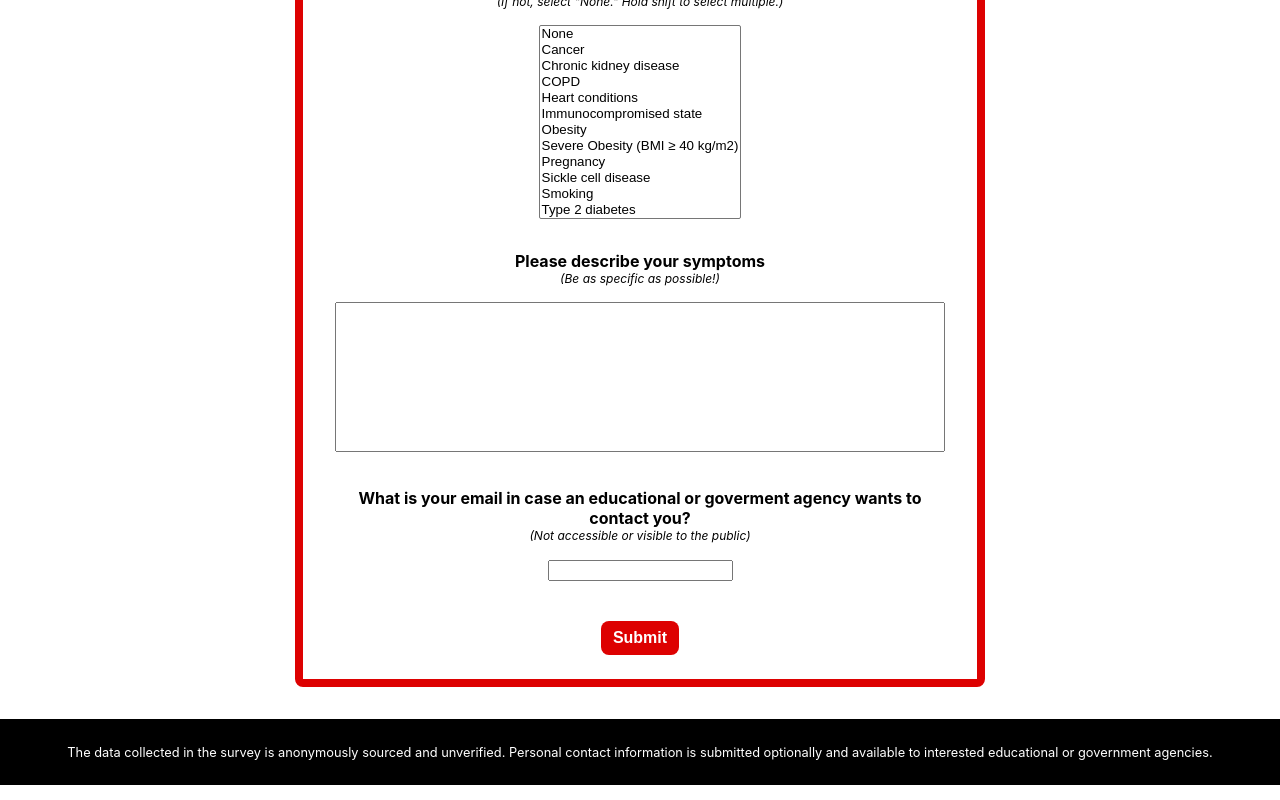
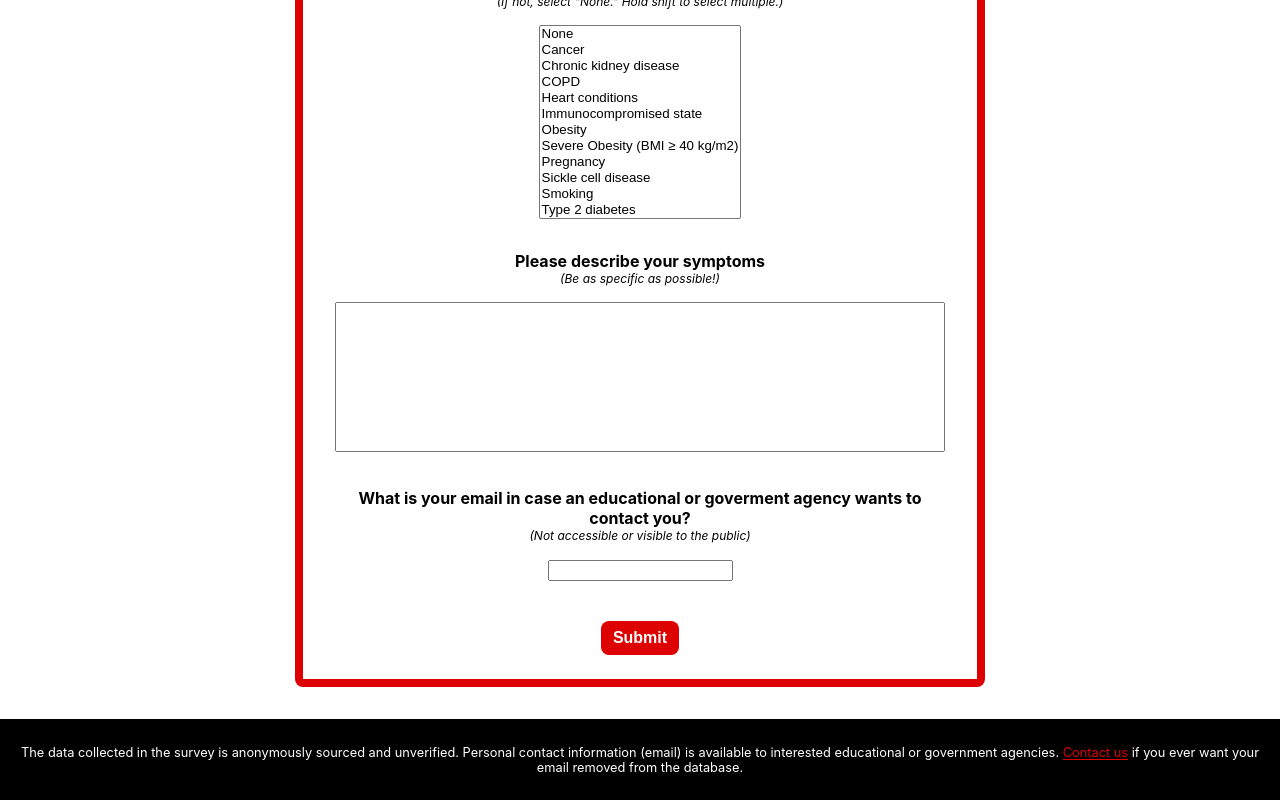
Before and after one commit to sdennett55/long_covid_registry, a Next.js app: page /survey in a window 1280 px wide. Shown: the part 993-1793 px from the top of the page. Built offline with nearby package versions, Linux system fonts and the light colour scheme.

Commit message:
set up thank you flow for survey

```diff
--- a/components/Page.js
+++ b/components/Page.js
@@ -1,5 +1,6 @@
 import Head from 'next/head'
 import GoogleFonts from 'next-google-fonts';
+import InlineLink from '../components/InlineLink';
 import styles from '../styles/Page.module.css'
 
 const Page = ({ children, headTitle }) => {
@@ -26,7 +27,7 @@ const Page = ({ children, headTitle }) => {
         </div>
       </div>
       <footer className={styles.footer}>
-        <p className={styles.footerText}>The data collected in the survey is anonymously sourced and unverified. Personal contact information is submitted optionally and available to interested educational or government agencies.</p>
+        <p className={styles.footerText}>The data collected in the survey is anonymously sourced and unverified. Personal contact information (email) is available to interested educational or government agencies. <InlineLink mailto="longcovidregistry@gmail.com">Contact us</InlineLink> if you ever want your email removed from the database.</p>
       </footer>
     </>
   );
--- a/models/User.js
+++ b/models/User.js
@@ -44,7 +44,7 @@ const UserSchema = new mongoose.Schema({
 });
 
 // User Class
-const User = mongoose.models.User || mongoose.model('User', UserSchema);
+const User = mongoose?.models?.User || mongoose.model('User', UserSchema);
 
 // Create a new User
 async function createUser(state) {
--- a/pages/survey.js
+++ b/pages/survey.js
@@ -7,6 +7,7 @@ import Form from '../components/Form';
 import FormSection from '../components/FormSection';
 import TextArea from '../components/TextArea';
 import LinkButton from '../components/LinkButton';
+import InlineLink from '../components/InlineLink';
 import axios from 'axios';
 import styles from '../styles/Survey.module.css'
 
@@ -27,6 +28,7 @@ export default function Survey() {
   const [state, setState] = useState(initialState);
   const [isLoading, setIsLoading] = useState(false);
   const [error, setError] = useState('');
+  const [isSuccess, setIsSuccess] = useState(false);
   const updateState = (e) => {
     setState({ ...state, [e.target.name]: e.target.value })
   };
@@ -36,11 +38,6 @@ export default function Survey() {
   };
   const handleSubmit = e => {
     e.preventDefault();
-    const hasInvalidFormValues = Object.values(state).some(stateValue => !stateValue)
-    if (hasInvalidFormValues) {
-      alert('Please enter valid form values!');
-      return;
-    }
 
     setIsLoading(true);
 
@@ -49,15 +46,26 @@ export default function Survey() {
       setIsLoading(false);
       if (res.status === 200 && res.data) {
         setError('');
+        setIsSuccess(true);
         console.log('success!', res);
       } else {
         setError(res.data);
+        setIsSuccess(false);
       }
     });
   };
 
   return (
     <Page headTitle="Long COVID Registry | Survey">
+      {isSuccess ? (
+        <>
+          <PageTitle>
+            Thank you!
+          </PageTitle>
+          <BodyText className={styles.bodyText}>Thank you for taking the survey! Please navigate here if you'd like to see <InlineLink href="/data">the data so far.</InlineLink></BodyText>
+        </>
+      ) : (
+          <>
             <PageTitle>
               Long COVID Survey
       </PageTitle>
@@ -122,16 +130,18 @@ export default function Survey() {
                 </select>
               </FormSection>
               <FormSection title="Please describe your symptoms" subtitle="Be as specific as possible!">
-          <TextArea name="symptoms" onChange={updateState} />
+                <TextArea required name="symptoms" onChange={updateState} />
               </FormSection>
               <FormSection title="What is your email in case an educational or goverment agency wants to contact you?" subtitle="Not accessible or visible to the public">
                 <input name="email" type="email" onChange={updateState} />
               </FormSection>
               {error && (
-          <p style={{color: 'red'}}>{error}</p>
+                <p style={{ color: 'red' }}>{error}</p>
               )}
               <LinkButton disabled={isLoading}>Submit</LinkButton>
             </Form>
+          </>
+        )}
     </Page>
   )
 }
--- a/styles/InlineLink.module.css
+++ b/styles/InlineLink.module.css
@@ -5,46 +5,20 @@
   overflow: hidden;
   display: inline-block;
   vertical-align: bottom;
+  cursor: pointer;
 }
 .InlineLink::before {
   content: '';
   position: absolute;
-  bottom: 2px;
+  bottom: 0;
   left: 0;
   width: 100%;
-  height: 2px;
-  background-color: red;
+  border-bottom: .14em solid rgb(221, 1, 1);
   transition: transform .25s;
   overflow: hidden;
+  padding-bottom: .5em;
 }
 .InlineLink:hover::before,
 .InlineLink:focus::before {
   transform: translateX(-100%);
 }
-/* .linkButton,
-.linkButtonBlack {
-  background-color: rgb(221, 1, 1);
-  appearance: none;
-  margin: .5em;
-  padding: .5em .75em;
-  border: 0;
-  border-radius: 8px;
-  font-size: 1em;
-  color: #fff;
-  cursor: pointer;
-  transition: background-color .25s;
-  text-decoration: none;
-  font-weight: 700;
-}
-.linkButton:hover,
-.linkButton:focus {
-  background-color: rgb(180, 0, 0);
-}
-
-.linkButtonBlack {
-  background-color: #000;
-}
-.linkButtonBlack:hover,
-.linkButtonBlack:focus {
-  background-color: rgb(53, 53, 53);
-} */
```
Lines whose indentation alone changed are shown as unchanged.
